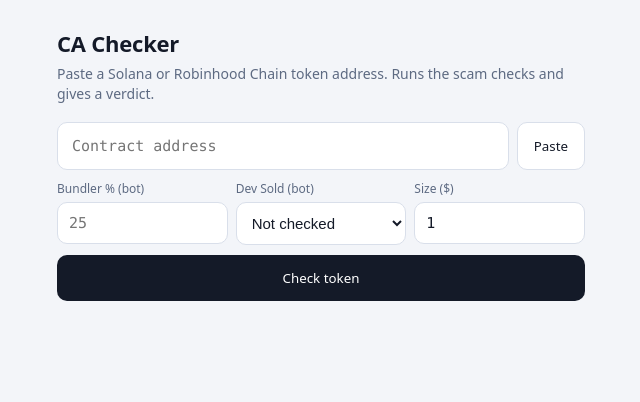
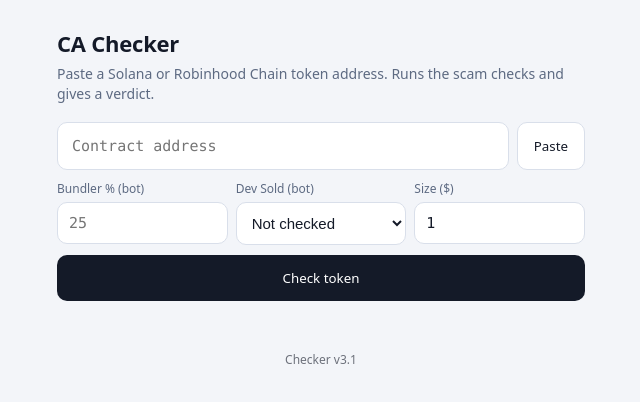
Before and after one commit to Phynx01/ca-checker, a website: page index.html in a window 1280 px wide. Shown: the whole page, without its empty margins (319-959 px from the left). Drawn offline with Linux system fonts and the light colour scheme.

Commit message:
Update index.html

```diff
--- a/index.html
+++ b/index.html
@@ -311,5 +311,6 @@ document.addEventListener("click",async e=>{if(e.target.id!=="cp")return;
   setTimeout(()=>{e.target.textContent="Copy log line"},1500)});
 function esc(s){return String(s).replace(/[&<>"]/g,c=>({"&":"&amp;","<":"&lt;",">":"&gt;",'"':"&quot;"}[c]))}
 </script>
+<footer style="opacity:.6;font-size:12px;text-align:center;padding:10px 0 20px">Checker v3.1</footer>
 </body>
 </html>
```
